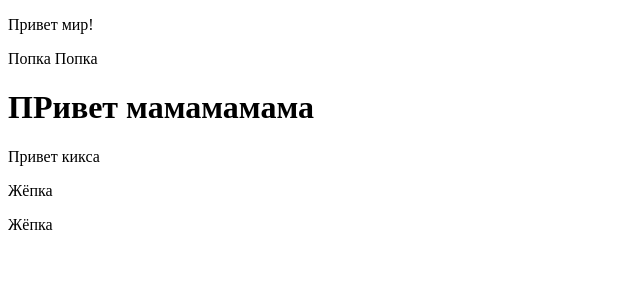
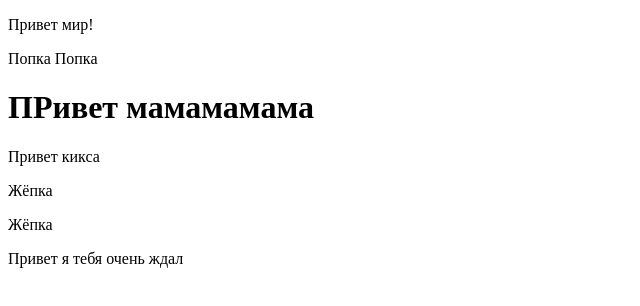
Before and after one commit to Danil865/-231, a plain HTML site: page index.html in a window 1280 px wide. Shown: the whole page, without its empty margins (0-640 px from the left). Drawn offline with Linux system fonts and the light colour scheme.

Commit message:
Привет

```diff
--- a/index.html
+++ b/index.html
@@ -16,6 +16,7 @@
 	<p>Привет кикса</p>
 	<p>Жёпка</p>
 	<p>Жёпка</p>
+	<p>Привет я тебя очень ждал</p>
 </body>
 
 </html>
```
